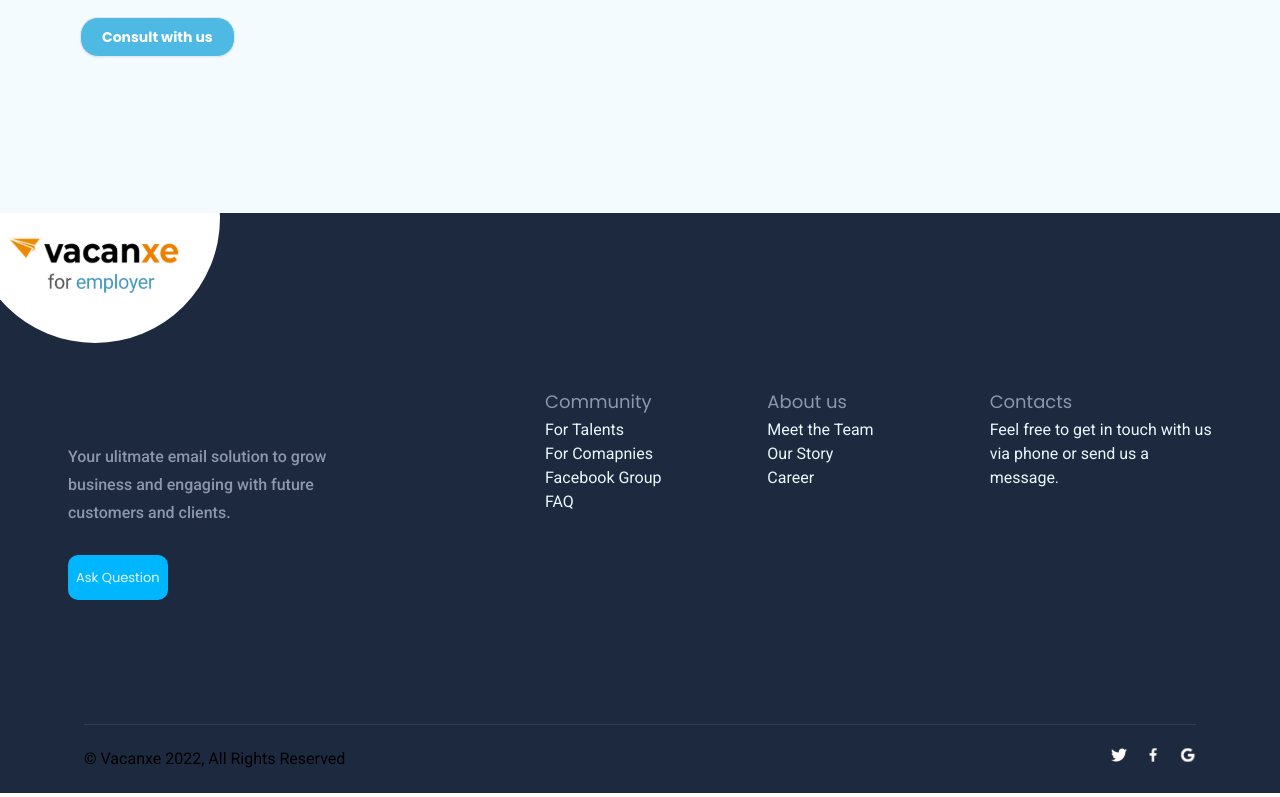
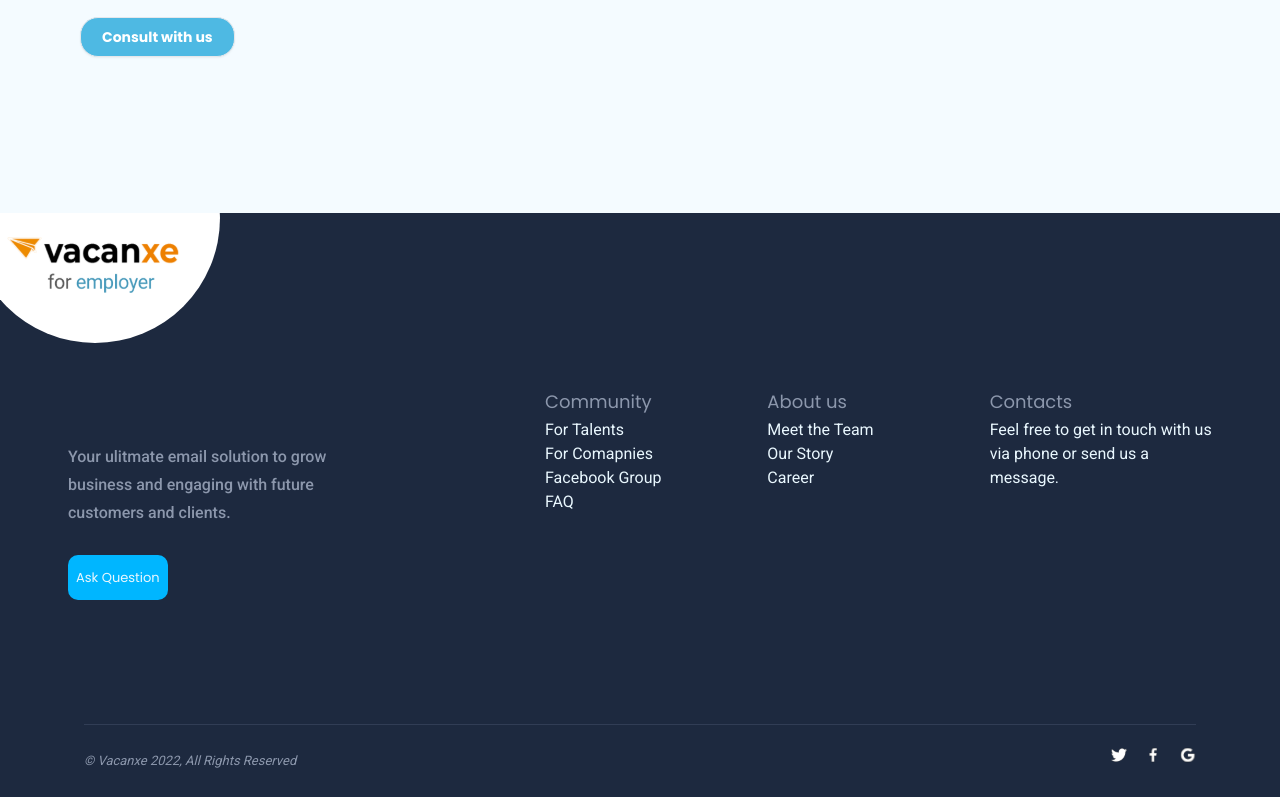
Before and after one commit to DOriginalSamxie/Vacanxe, a React (Create React App) app: page / in a window 1280 px wide. Shown: the part 3044-3841 px from the top of the page. Built offline with nearby package versions, Linux system fonts and the light colour scheme.

Commit message:
implemented the navbar and the footer,project completedd

```diff
--- a/src/Footer.jsx
+++ b/src/Footer.jsx
@@ -61,7 +61,9 @@ const Footer = () => {
       </div>
       <div class='border-t-[1px]  border-[#313D55] mx-auto mt-[124px] container max-w-[1112px]'>
         <div className='flex py-[22px] justify-between'>
-          <p>© Vacanxe 2022, All Rights Reserved</p>
+          <p className='text-[13px] text-[#8C97AC] leading-[28px] font-normal italic'>
+            © Vacanxe 2022, All Rights Reserved
+          </p>
           <div className='flex gap-[18.67px]'>
             <img src={ObjectOne} alt='' className='w-[16px] h-[16px]' />
             <img src={ObjectTwo} alt='' className='w-[16px] h-[16px]' />
```
